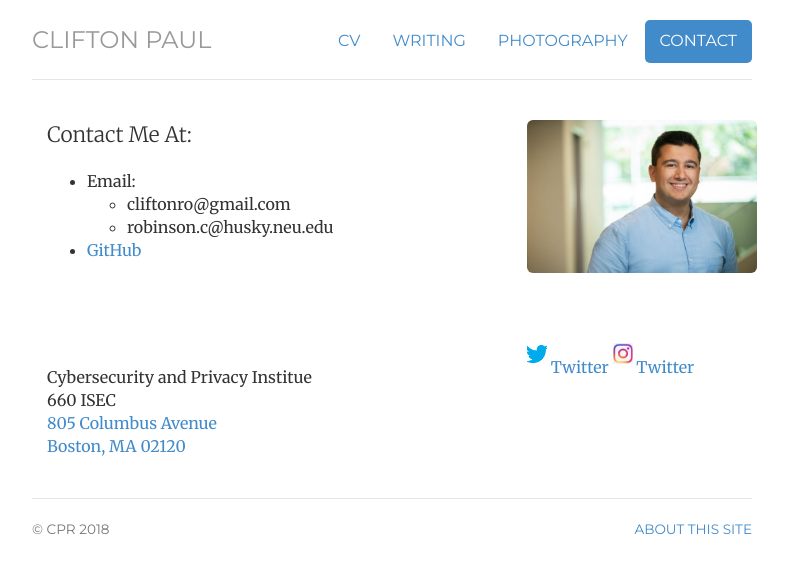
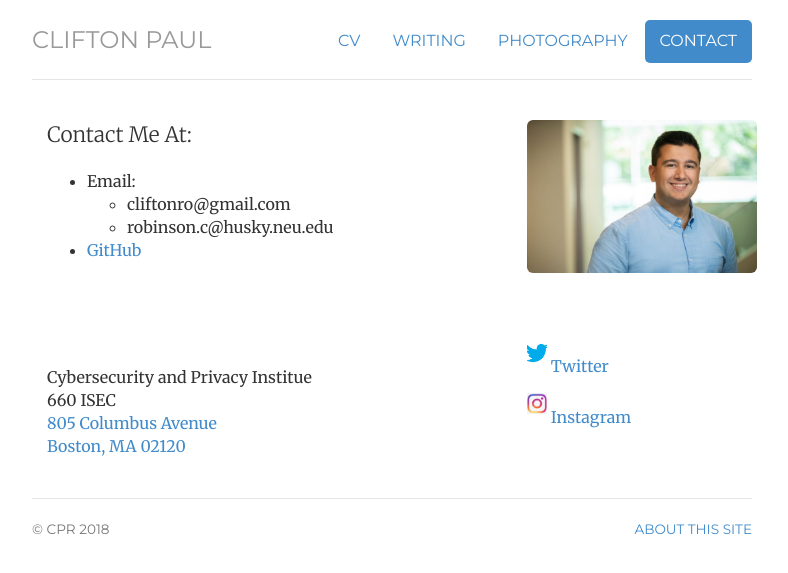
Before and after one commit to cprobinson81/cprobinson81.github.io, a Jekyll site: the page built from contact/index.html, in a window 1280 px wide. Shown: the top 573 px of the page, without its empty margins (248-1036 px from the left). Built offline with Jekyll 4.4.1, drawn with Linux system fonts in a browser that asks for light colours.

Commit message:
Update index.html

```diff
--- a/contact/index.html
+++ b/contact/index.html
@@ -32,10 +32,14 @@ contact: active
 		<div class="addr"><br class="break" />Cybersecurity and Privacy Institue<br />660 ISEC<br /><a href="https://goo.gl/maps/q4JfRd7w9A92">805 Columbus Avenue<br />Boston, MA 02120</a></div>
 	</div>
 	<div class="col-sm-4">
-         <img  class="img avatar" alt="twit" src="../img/twitter.png" width="20"> <a href="https://twitter.com/cprobinson81" target="_blank">Twitter</a>
-         <img  class="img avatar" alt="twit" src="../img/instagram.png" width="20"> <a href="https://www.instagram.com/cprphotos/?hl=en" target="_blank">Twitter</a>
+		<img  class="img avatar" alt="twit" src="../img/twitter.png" width="20">
+		<a href="https://twitter.com/cprobinson81" target="_blank">Twitter</a>
+	</div>
+	<div class="col-sm-4">
+		<img  class="img avatar" alt="insta" src="../img/instagram.png" width="20">
+		<a href="https://www.instagram.com/cprphotos/?hl=en" target="_blank">Instagram</a>
+	</div>
 
-	</div>
 </div>
 
 <!-- </div> -->
```
